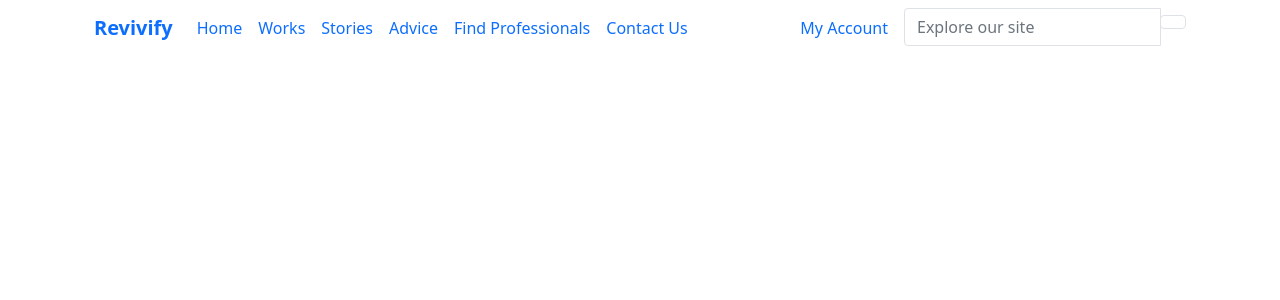
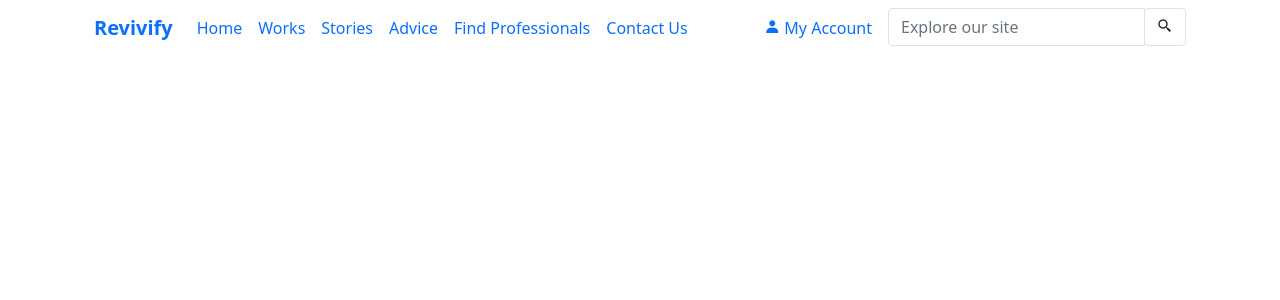
Before and after one commit to ainchu18/revivify, a Django app: page / in a window 1280 px wide. Shown: the top 300 px of the page. Run offline with Django 3.2, Linux system fonts and the light colour scheme.

Commit message:
edit icon in header

```diff
--- a/home/templates/home/home.html
+++ b/home/templates/home/home.html
@@ -77,7 +77,7 @@
                         <li class="list-inline-item dropdown">
                             <a class="nav-link" href="" id="user-options" data-bs-toggle="dropdown" aria-haspopup="true"
                                 aria-expanded="false">
-                                <span class="icon"><i class='bx bxs-user bx-burst'></i></span>
+                                <span class="icon"><i class='bx bxs-user'></i></span>
                                 My Account
                             </a>
                         </li>
@@ -87,7 +87,7 @@
                                 <div class="input-group-append">
                                     <button class="form-control btn border" type="submit">
                                         <span class="icon">
-                                            <i class="fas fa-search"></i>
+                                            <i class='bx bx-search-alt-2'></i>
                                         </span>
                                     </button>
                                 </div>
--- a/templates/base.html
+++ b/templates/base.html
@@ -1,17 +1,21 @@
 {% load static %}
 <!doctype html>
 <html lang="en">
-  <head>
+
+<head>
     <!-- Required meta tags -->
     <meta charset="utf-8">
     <meta name="viewport" content="width=device-width, initial-scale=1">
 
     <!-- Bootstrap CSS -->
-    <link href="https://cdn.jsdelivr.net/npm/bootstrap@5.0.2/dist/css/bootstrap.min.css" rel="stylesheet" integrity="sha384-EVSTQN3/azprG1Anm3QDgpJLIm9Nao0Yz1ztcQTwFspd3yD65VohhpuuCOmLASjC" crossorigin="anonymous">
+    <link href="https://cdn.jsdelivr.net/npm/bootstrap@5.0.2/dist/css/bootstrap.min.css" rel="stylesheet"
+        integrity="sha384-EVSTQN3/azprG1Anm3QDgpJLIm9Nao0Yz1ztcQTwFspd3yD65VohhpuuCOmLASjC" crossorigin="anonymous">
+    <link href='https://unpkg.com/boxicons@2.1.2/css/boxicons.min.css' rel='stylesheet'>
 
     <title>Revivify</title>
-  </head>
-  <body>
+</head>
+
+<body>
 
     {% block content %}
 
@@ -20,12 +24,15 @@
     <!-- Optional JavaScript; choose one of the two! -->
 
     <!-- Option 1: Bootstrap Bundle with Popper -->
-    <script src="https://cdn.jsdelivr.net/npm/bootstrap@5.0.2/dist/js/bootstrap.bundle.min.js" integrity="sha384-MrcW6ZMFYlzcLA8Nl+NtUVF0sA7MsXsP1UyJoMp4YLEuNSfAP+JcXn/tWtIaxVXM" crossorigin="anonymous"></script>
+    <script src="https://cdn.jsdelivr.net/npm/bootstrap@5.0.2/dist/js/bootstrap.bundle.min.js"
+        integrity="sha384-MrcW6ZMFYlzcLA8Nl+NtUVF0sA7MsXsP1UyJoMp4YLEuNSfAP+JcXn/tWtIaxVXM" crossorigin="anonymous">
+    </script>
 
     <!-- Option 2: Separate Popper and Bootstrap JS -->
     <!--
     <script src="https://cdn.jsdelivr.net/npm/@popperjs/core@2.9.2/dist/umd/popper.min.js" integrity="sha384-IQsoLXl5PILFhosVNubq5LC7Qb9DXgDA9i+tQ8Zj3iwWAwPtgFTxbJ8NT4GN1R8p" crossorigin="anonymous"></script>
     <script src="https://cdn.jsdelivr.net/npm/bootstrap@5.0.2/dist/js/bootstrap.min.js" integrity="sha384-cVKIPhGWiC2Al4u+LWgxfKTRIcfu0JTxR+EQDz/bgldoEyl4H0zUF0QKbrJ0EcQF" crossorigin="anonymous"></script>
     -->
-  </body>
+</body>
+
 </html>
```
